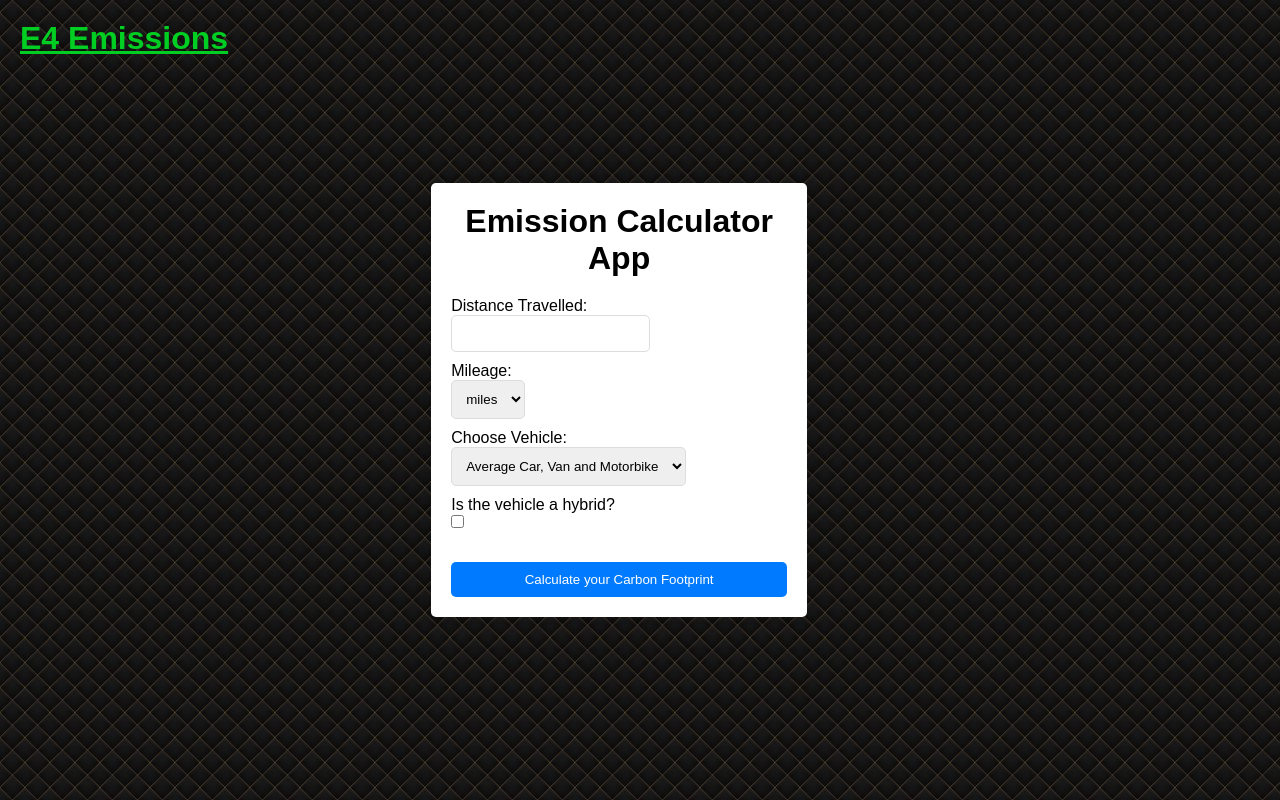
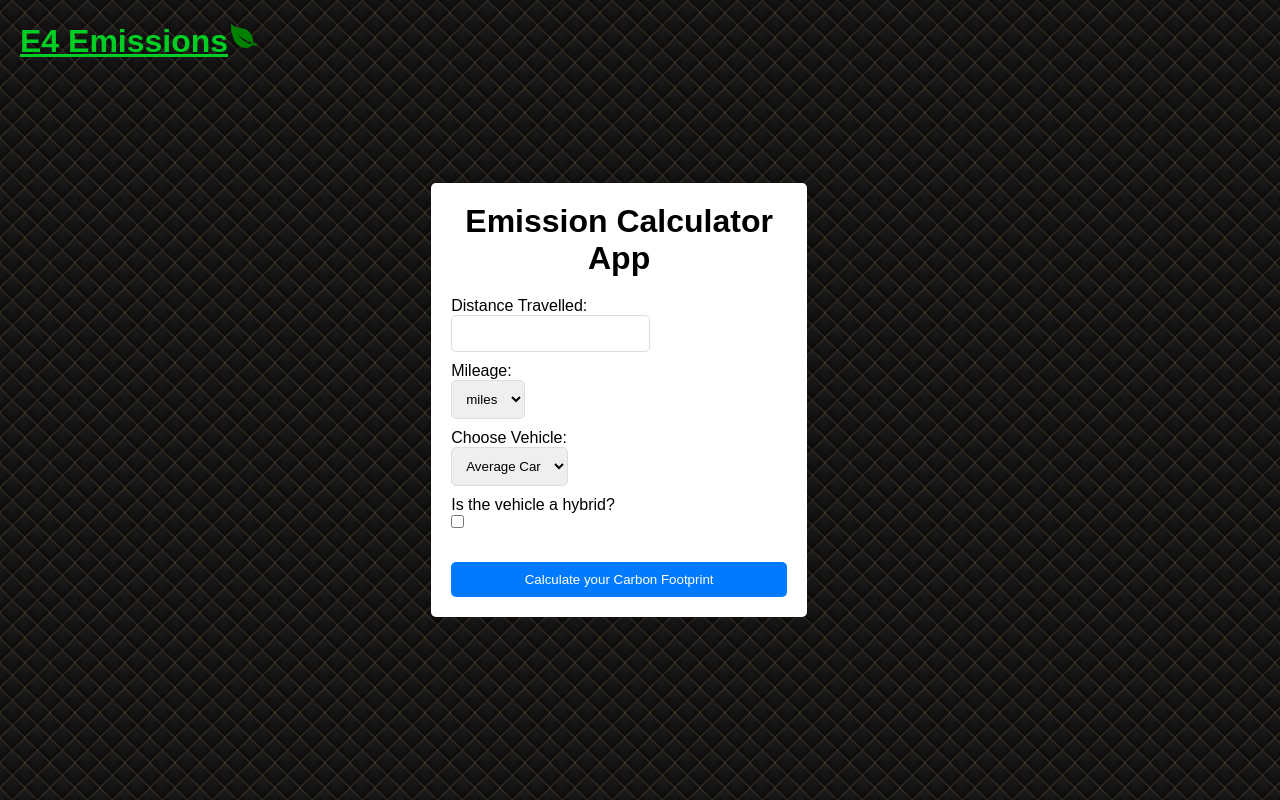
Before and after one commit to AwokenHive/team4-emission-calculator-app, a React (Create React App) app: page / in a window 1280 px wide. Built offline with nearby package versions, Linux system fonts and the light colour scheme.

Commit message:
Logo and different car types added

```diff
--- a/package.json
+++ b/package.json
@@ -8,6 +8,7 @@
     "@testing-library/user-event": "^13.5.0",
     "react": "^18.2.0",
     "react-dom": "^18.2.0",
+    "react-icons": "^5.0.1",
     "react-scripts": "5.0.1",
     "web-vitals": "^2.1.4"
   },
--- a/src/components/form/form.jsx
+++ b/src/components/form/form.jsx
@@ -30,7 +30,9 @@ function Form() {
         <label>
           <p>Choose Vehicle:</p>
           <select ref={selectRef}>
-            <option value="avCarType">Average Car, Van and Motorbike</option>
+            <option value="avCarType">Average Car</option>
+            <option value="electricCar">Electric Car</option>
+            <option value="vanType">Van</option>
           </select>
         </label>
         <label>
--- a/src/components/navbar/navbar.jsx
+++ b/src/components/navbar/navbar.jsx
@@ -1,10 +1,13 @@
 import React from "react";
 import "./navbar.css";
+import { IoIosLeaf } from "react-icons/io";
+
+const leafStyle = {color: "green"}
 
 const Navbar = () => {
   return (
     <div className="logo">
-      <h1>E4 Emissions</h1>
+      <h1>E4 Emissions<IoIosLeaf style={leafStyle}/></h1>
     </div>
   );
 };
```
Also changed, not shown: 1 other file (tests, documents, lock files or other folders).
